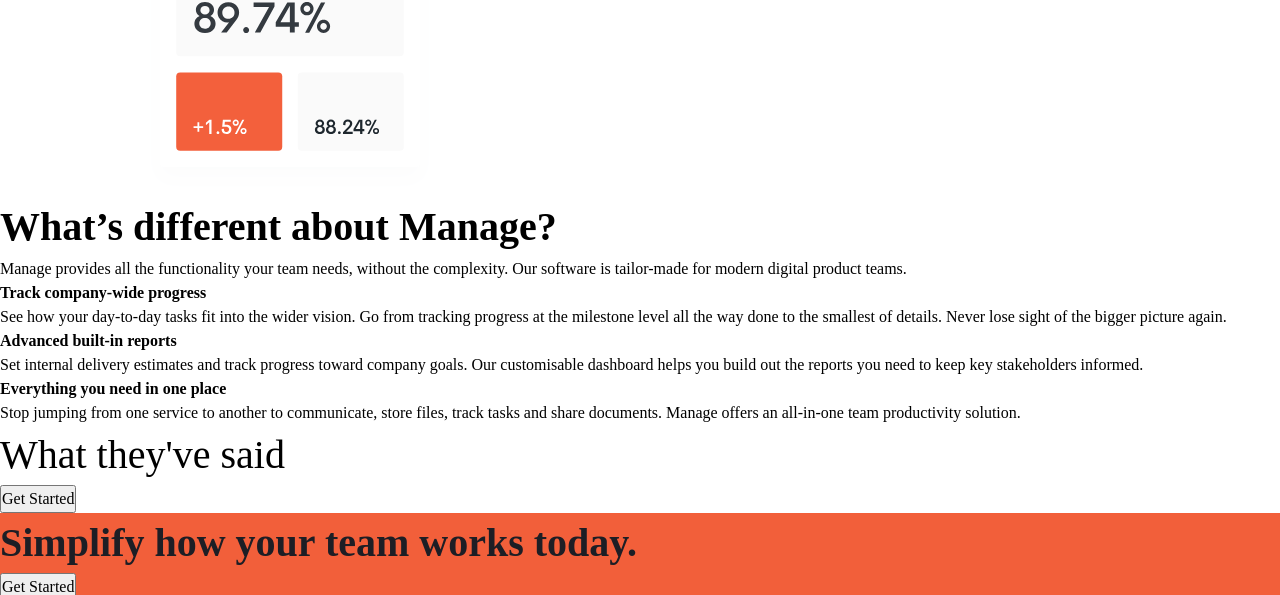
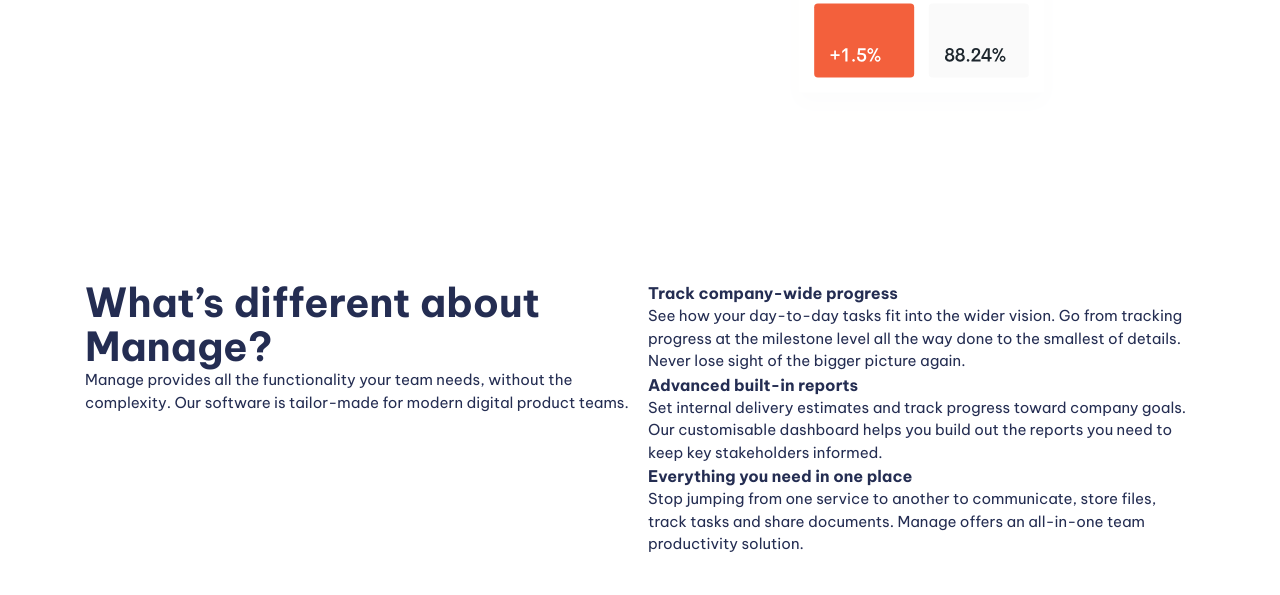
Before and after one commit to a-nawrocka/landing-page, a website built with Vite: page index.html in a window 1280 px wide. Shown: the part 636-1231 px from the top of the page. Built offline with nearby package versions, Linux system fonts and the light colour scheme.

Commit message:
Add basic styling

```diff
--- a/index.html
+++ b/index.html
@@ -27,7 +27,7 @@
 			</div>
 		</header>
 		<main>
-			<section>
+			<section class="padding-block-900">
 				<div class="container">
 					<div class="even-columns">
 						<div>
@@ -39,7 +39,7 @@
 					</div>
 				</div>
 			</section>
-			<section>
+			<section class="padding-block-900">
 				<div class="container">
 					<div class="even-columns">
 						<div>
@@ -73,12 +73,12 @@
 					</div>
 				</div>
 			</section>
-			<section class="carousel">
-				<h2 class="fs-secondary-heading">What they've said</h2>
+			<section class="carousel | padding-block-700">
+				<h2 class="fs-secondary-heading fw-bold">What they've said</h2>
 				<!-- Carousel -->
 				<button class="button">Get Started</button>
 			</section>
-			<section class="cta | bg-accent-400 text-neutral-100">
+			<section class="cta | padding-block-700 bg-accent-400 text-neutral-100">
 				<div class="container">
 					<div class="even-columns">
 						<div>
@@ -92,7 +92,7 @@
 			</section>
 		</main>
 
-		<footer class="bg-neutral-900 text-neutral-100">
+		<footer class="padding-block-700 bg-neutral-900 text-neutral-100">
 			<div class="container">
 				<div class="even-columns">
 					<div>
--- a/style.css
+++ b/style.css
@@ -1,10 +1,12 @@
 :root {
+  --clr-accent-500:hsl(12, 60%, 45%);
 	--clr-accent-400: hsl(12, 88%, 59%);
+  --clr-accent-300: hsl(12, 88%, 75%);
 	--clr-accent-100: hsl(12, 88%, 96%);
 
 	--clr-primary-400: hsl(228, 39%, 23%);
-	--clr-neutral-100:hsl(232, 12%, 13%);
-	--clr-neutral-900: hsl(0, 0%, 0%);
+	--clr-neutral-900:hsl(232, 12%, 13%);
+	--clr-neutral-100: hsl(0, 0%, 100%);
 
 	--ff-primary: 'Be Vietnam Pro', sans-serif;
 	--ff-body: var(--ff-primary);
@@ -29,6 +31,16 @@
 	--fs-nav: var(--fs-500);
 
 	--fs-button: var(--fs-300);
+
+  --size-100: 0.25rem; /*4px */
+  --size-200: 0.5rem; /*8px */
+  --size-300: 0.75rem; /*12px */
+  --size-400: 1rem; /*16px */
+  --size-500: 1.5rem; /*24px */
+  --size-600: 2rem; /*32px */
+  --size-700: 3rem; /*48px */
+  --size-800: 4rem; /*64px */
+  --size-900: 5rem; /*80px */
  }
 
  /* 800px */
@@ -149,9 +161,11 @@ svg {
 
   .fs-primary-heading {
 	  font-size: var(--fs-primary-heading);
+    line-height: 1.1;
   }
   .fs-secondary-heading {
     font-size: var(--fs-secondary-heading);
+    line-height: 1.1;
   }
 
   .fs-300 {
@@ -166,3 +180,71 @@ svg {
   .fs-600 {
 	  font-size: var(--fs-600);
   }
+
+  .padding-block-900 {
+    padding-block: var(--size-900);
+  }
+
+  .padding-block-700 {
+    padding-block: var(--size-700);
+  }
+
+  .container {
+    --max-width: 69.375rem;
+    --padding: 1rem;
+
+    width: min(var(--max-width), 100% - (var(--padding) * 2));
+    margin-inline: auto;
+  }
+
+  .even-columns {
+    display: grid;
+    gap: 1rem;
+  }
+
+  @media (min-width: 50em) {
+    .even-columns {
+      grid-auto-flow: column;
+      grid-auto-columns: 1fr;
+    }
+  }
+
+  /* general */
+
+  body {
+    font-size: var(--fs-body);
+    font-family: var(--ff-body);
+    color: var(--clr-primary-400);
+  }
+
+/* button */
+
+.button {
+  cursor: pointer;
+  text-decoration: none;
+  border: 0;
+  border-radius: 100vmax;
+  padding: 1.25em 2.5em;
+  font-weight: var(--fw-bold);
+  font-size: var(--fs-button);
+  line-height: 1;
+  color: var(--clr-neutral-100);
+  background-color: var(--clr-accent-400);
+  box-shadow: 0 1.125em 1em -1em var(--clr-accent-500);
+}
+
+.button[data-type="inverted"] {
+  background-color: var(--clr-neutral-100);
+  color: var(--clr-accent-400);
+}
+
+.button:hover,
+.button:focus-visible {
+  background-color: var(--clr-accent-300);
+}
+
+.button[data-type="inverted"]:hover,
+.button[data-type="inverted"]:focus-visible {
+  background-color: var(--clr-neutral-100);
+  color: var(--clr-accent-300);
+}
```
Lines whose indentation alone changed are shown as unchanged.
